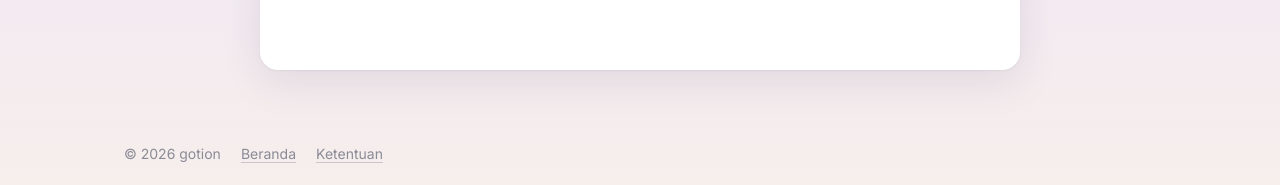
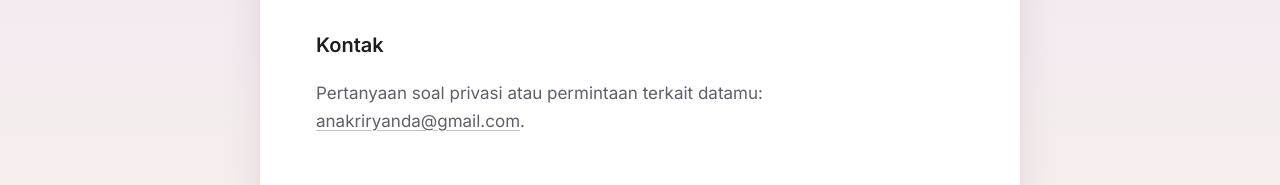
Before and after one commit to ryandaaa/gotion-native, a website: page worker/public/privacy.html in a window 1280 px wide. Shown: the part 1937-2122 px from the top of the page. Drawn offline with Linux system fonts and the light colour scheme.

Commit message:
Contact address on the privacy and terms pages
Co-Authored-By: Claude Opus 5.5 <noreply@anthropic.com>
Claude-Session: https://claude.ai/code/session_01RiAsRoF2me7ZsC5G3Qr8b1

```diff
--- a/worker/public/privacy.html
+++ b/worker/public/privacy.html
@@ -53,6 +53,9 @@
 
     <h2>Perubahan</h2>
     <p>Jika kebijakan ini berubah, versi terbaru akan dipasang di halaman ini dengan tanggal pembaruan yang baru.</p>
+
+    <h2>Kontak</h2>
+    <p>Pertanyaan soal privasi atau permintaan terkait datamu: <a href="mailto:anakriryanda@gmail.com">anakriryanda@gmail.com</a>.</p>
   </article>
   <footer>
     <span>© 2026 gotion</span>
```
Also changed, not shown: worker/public/terms.html (+3 -0 lines).
